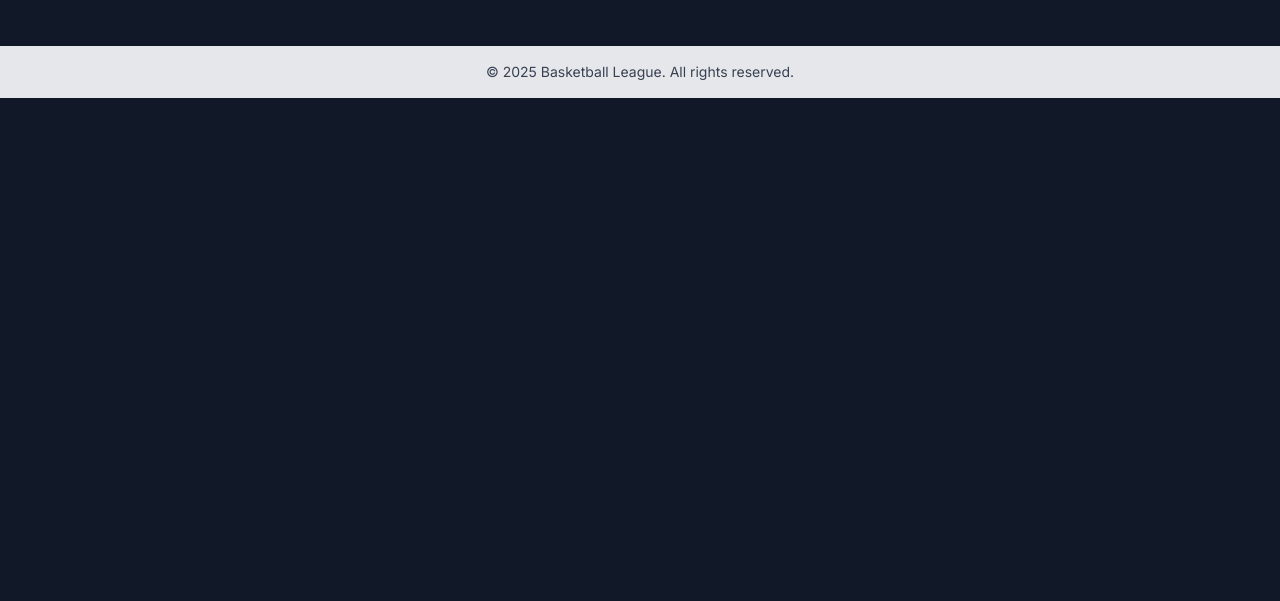
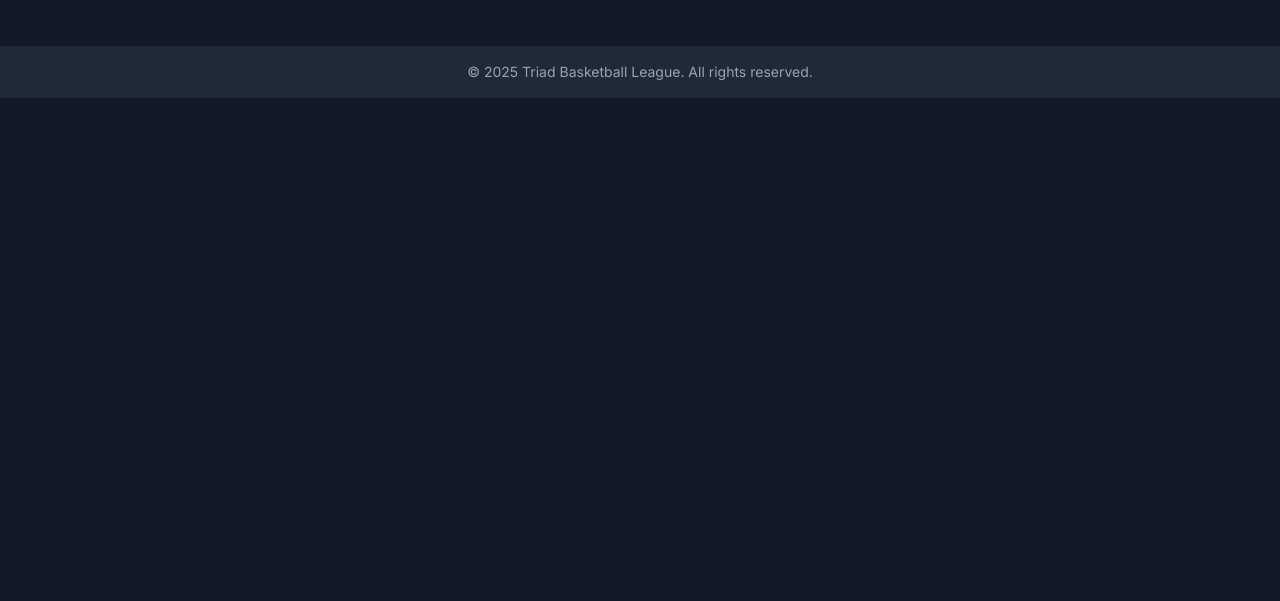
Before and after one commit to cbrady9/triad-basketball-league, a plain HTML site: page game-detail.html in a window 1280 px wide. Shown: the part 199-800 px from the top of the page. Drawn offline with nearby package versions, Linux system fonts and the light colour scheme.

Commit message:
fixed footer styling and renamed copyright

```diff
--- a/game-detail.html
+++ b/game-detail.html
@@ -44,8 +44,10 @@
         </section>
     </main>
 
-    <footer class="bg-gray-200 text-gray-700 p-4 mt-8 text-center text-sm">
-        <p>&copy; 2025 Basketball League. All rights reserved.</p>
+    <footer class="bg-gray-800 text-gray-400 p-4 mt-8 text-center text-sm">
+        <div class="container mx-auto">
+            <p>&copy; 2025 Triad Basketball League. All rights reserved.</p>
+        </div>
     </footer>
 
     <script src="config.js"></script>
```
Also changed, not shown: index.html (+2 -2 lines), player-detail.html (+2 -2 lines), player-stats.html (+2 -2 lines), players.html (+4 -2 lines), schedule.html (+2 -2 lines), standings.html (+2 -2 lines), team-detail.html (+2 -2 lines), team-stats.html (+2 -2 lines), teams.html (+2 -2 lines), transactions.html (+2 -2 lines).
